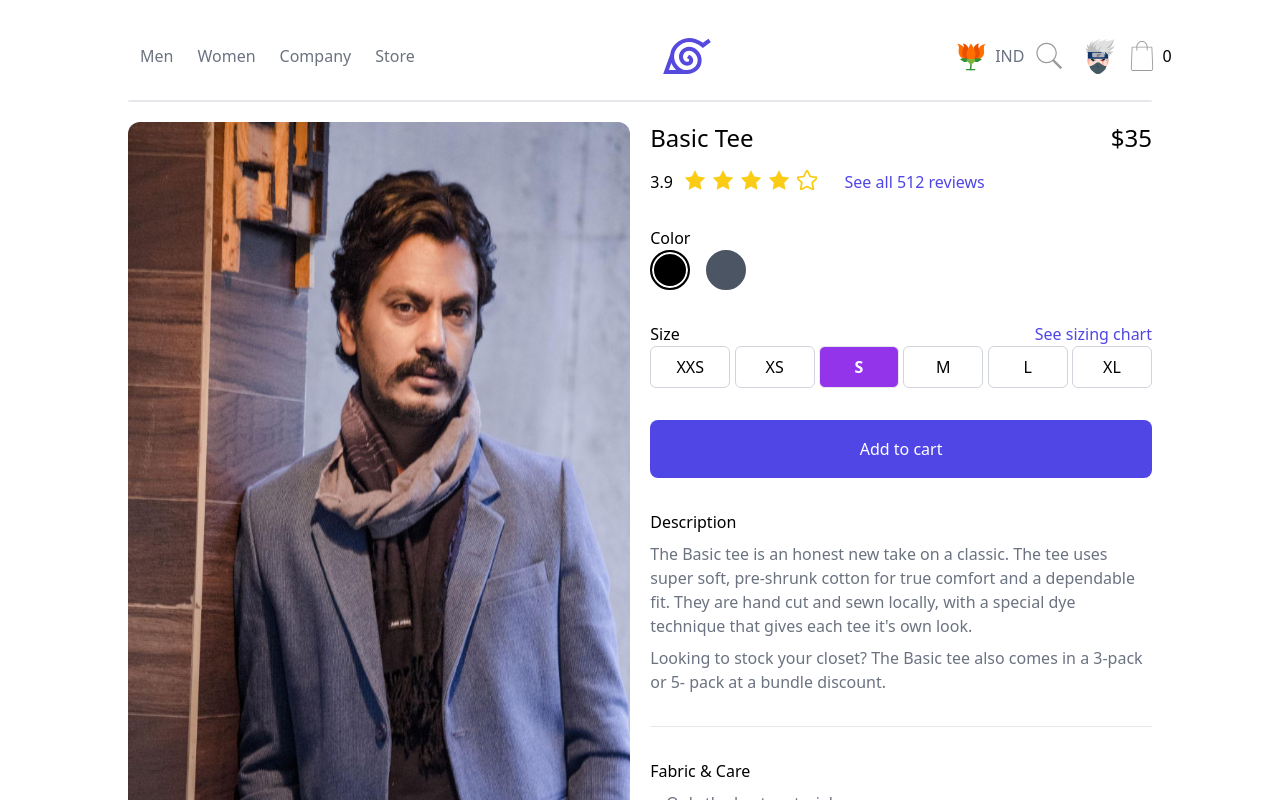
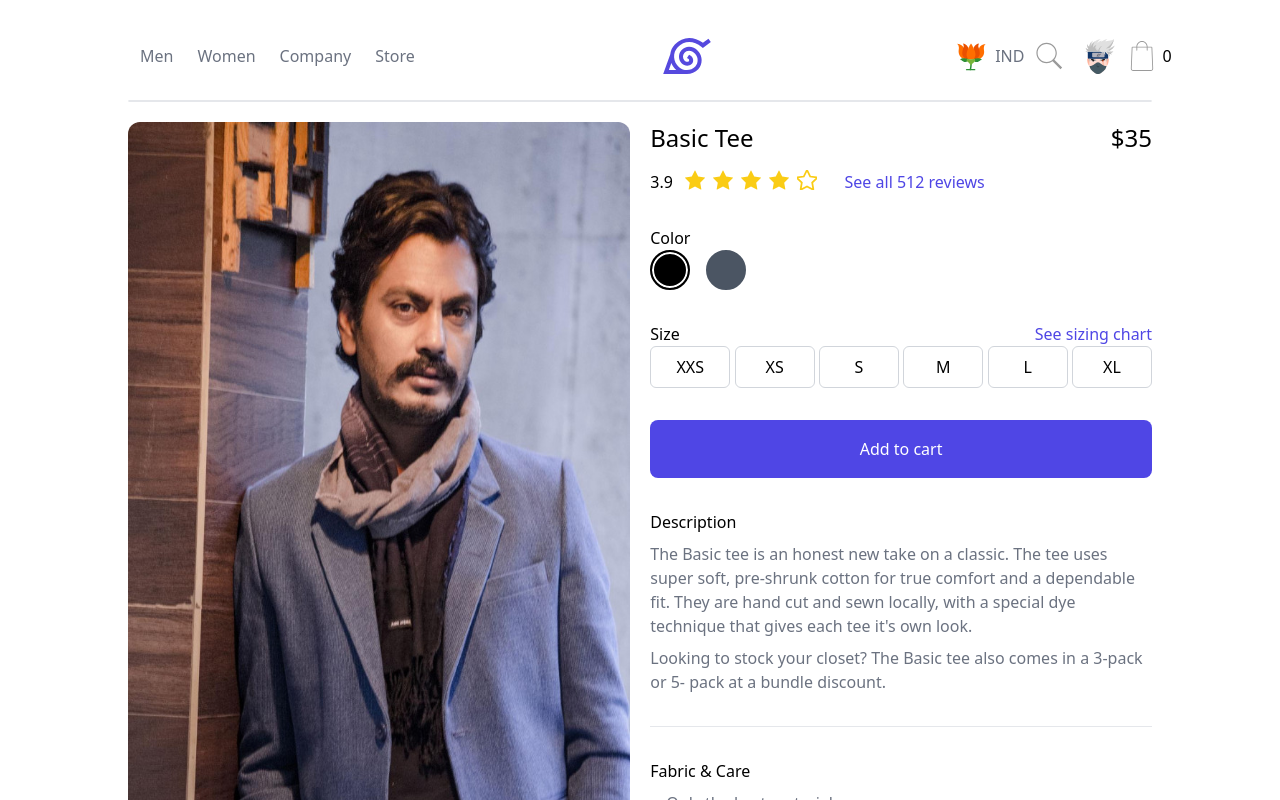
Before and after one commit to Jaydutt-patel/product-detail-page-excz, a Next.js app: page / in a window 1280 px wide. Shown: the top 800 px of the page. Built offline with nearby package versions, Linux system fonts and the light colour scheme.

Commit message:
console warning fixes and looping condition update

```diff
--- a/feature/details.tsx
+++ b/feature/details.tsx
@@ -8,14 +8,15 @@ import { Dollar, Globe, Star } from '../common/svg';
 
 function Details() {
     const [selected, setSelected] = useState("0");
-    const [size, setSize] = useState("s");
-    const sizeActive = "bg-purple-600 bg-indigo-600 text-white font-bold";
+    const [size, setSize] = useState("S");
+    const sizeActive = "bg-indigo-600 text-white font-bold";
+
     const handleStar = (stars: number) => {
         let starReviews = [];
-        for (let i = 0; i < 5; i++) {
+        for (let i = 1; i <= 5; i++) {
             starReviews.push(
                 <div className='px-1'>
-                    {i <= stars - 1 ? <Star className="fill-yellow-400" /> :
+                    {i <= stars ? <Star className="fill-yellow-400" /> :
                         <Star className="fill-transparent stroke-yellow-400 stroke-5" />}
                 </div >);
         }
--- a/feature/review.tsx
+++ b/feature/review.tsx
@@ -16,10 +16,10 @@ const Review = () => {
 
     const handleStar = (stars: number) => {
         let starReviews = [];
-        for (let i = 0; i < 5; i++) {
+        for (let i = 1; i <= 5; i++) {
             starReviews.push(
                 <div className='px-1'>
-                    {i <= stars - 1 ? <Star className="fill-yellow-400" /> :
+                    {i <= stars ? <Star className="fill-yellow-400" /> :
                         <Star className="fill-transparent stroke-yellow-400 stroke-5" />}
                 </div >);
         }
@@ -28,7 +28,7 @@ const Review = () => {
 
     const handleReviewData = () => {
         return REVIEWS.map((rev: ReviewData) => (
-            <div className='' key={rev.id}>
+            <div key={rev.id}>
                 <div className='flex justify-between pb-8'>
                     <div className="w-1/3">
                         <div className="name">
--- a/feature/suggestion.tsx
+++ b/feature/suggestion.tsx
@@ -16,7 +16,7 @@ const Suggestion = () => {
         return SUGGESTED.map((sug: SuggestionData) => (
             <div className="pt-10 w-1/5 h-[500px] cursor-pointer hover:scale-105 hover:transition-all duration-500 ease-in-out" key={sug.id}>
                 <div className='h-5/6 w-full relative'>
-                    <Image src={sug.img} alt="suggested-product" className="rounded-xl" layout="fill" objectFit="fill" />
+                    <Image src={sug.img} alt="suggested-product" className="rounded-xl" layout="fill" objectFit="fill" priority />
                 </div>
                 <div className="flex justify-between pt-3">
                     <div>
```
